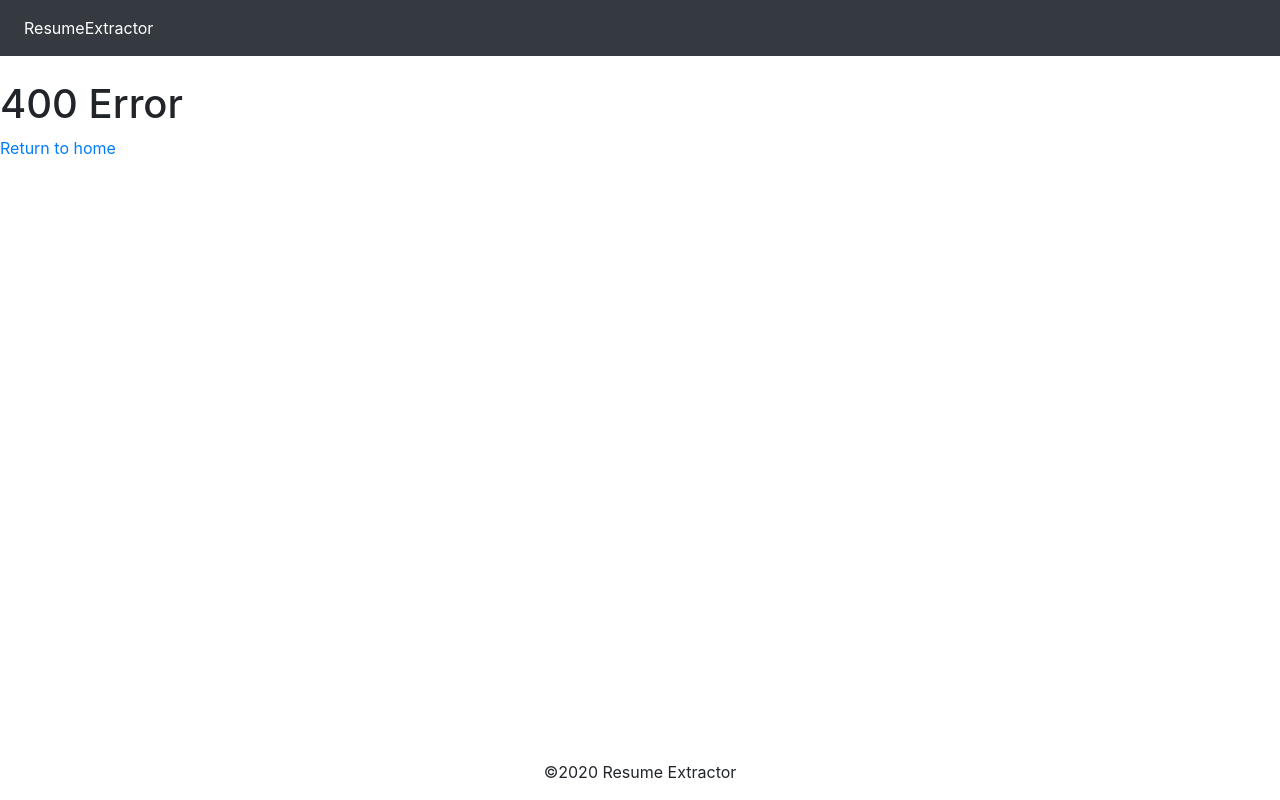
After one commit to pawanpaudel93/ResumeExtractor, a Django app: template templates/error_400.html in a window 1280 px wide. The commit adds this page. Run offline with Django 3.2, Linux system fonts and the light colour scheme; the template is opened without the code that fills it, so the values that code supplies are empty; some libraries are stand-ins or nearby versions.

Commit message:
added error pages

```diff
--- a/ResumeExtractor/urls.py
+++ b/ResumeExtractor/urls.py
@@ -17,6 +17,7 @@ from django.conf import settings
 from django.contrib import admin
 from django.urls import path, include
 from django.conf.urls.static import static
+from django.conf.urls import handler400, handler403, handler404, handler500
 
 urlpatterns = [
     path('admin/', admin.site.urls),
@@ -26,3 +27,8 @@ urlpatterns = [
 if settings.DEBUG:
     urlpatterns += static(settings.MEDIA_URL, document_root=settings.MEDIA_ROOT) + \
                    static(settings.STATIC_URL, document_root=settings.STATIC_ROOT)
+
+handler404 = 'ResumeExtractor.extra_views.error_404'
+handler500 = 'ResumeExtractor.extra_views.error_500'
+handler400 = 'ResumeExtractor.extra_views.error_400'
+handler403 = 'ResumeExtractor.extra_views.error_403'
--- a/resume/views.py
+++ b/resume/views.py
@@ -3,6 +3,7 @@ from django.views import View
 from django.conf import settings
 from django.http import JsonResponse
 from .forms import ResumeForm
+from .models import Resume
 from pyresparser import ResumeParser
 import os
 
@@ -22,11 +23,12 @@ class ResumeUpload(View):
         #     return render(self.request, 'resume/upload.html')
         # else:
         #     return render(self.request, 'resume/upload.html')
+        resumes = Resume.objects.all()
         form = ResumeForm(self.request.POST, self.request.FILES)
         files = request.FILES.getlist('file')
         try:
             for file in files:
-                print(file.name)
+                print()
             if form.is_valid():
                 resume = form.save()
                 resume_path = os.path.join(settings.BASE_DIR, resume.file.url[1:])
--- a/templates/base.html
+++ b/templates/base.html
@@ -31,7 +31,7 @@
     {% block script %}{% endblock %}
 
     <footer class="text-center">
-        <p>©2020 Resume Parser</p>
+        <p>©2020 Resume Extractor</p>
     </footer>
 </body>
 </html>
--- /dev/null
+++ b/templates/error_400.html
@@ -0,0 +1,7 @@
+{% extends 'base.html' %}
+
+{% block content %}
+    <h1>400 Error</h1>
+
+    <a href="{% url 'resume_upload' %}">Return to home</a>
+{% endblock %}
--- a/templates/navbar.html
+++ b/templates/navbar.html
@@ -1,11 +1,11 @@
 <nav class="navbar navbar-expand-sm bg-dark navbar-dark">
   <ul class="navbar-nav">
     <li class="nav-item active">
-      <a class="nav-link" href="#">ResumeExtractor</a>
+      <a class="nav-link" href="{% url 'resume_upload' %}">ResumeExtractor</a>
     </li>
-    <li class="nav-item">
-      <a class="nav-link" href="#">Upload</a>
-    </li>
+{#    <li class="nav-item">#}
+{#      <a class="nav-link" href="#">Upload</a>#}
+{#    </li>#}
 {#    <li class="nav-item">#}
 {#      <a class="nav-link" href="#">Link</a>#}
 {#    </li>#}
```
Also changed, not shown: ResumeExtractor/extra_views.py (added, +17 -0 lines), templates/error_403.html (added, +7 -0 lines), templates/error_404.html (added, +7 -0 lines), templates/error_500.html (added, +7 -0 lines), ResumeExtractor/settings/__init__.py (line endings or trailing spaces).
